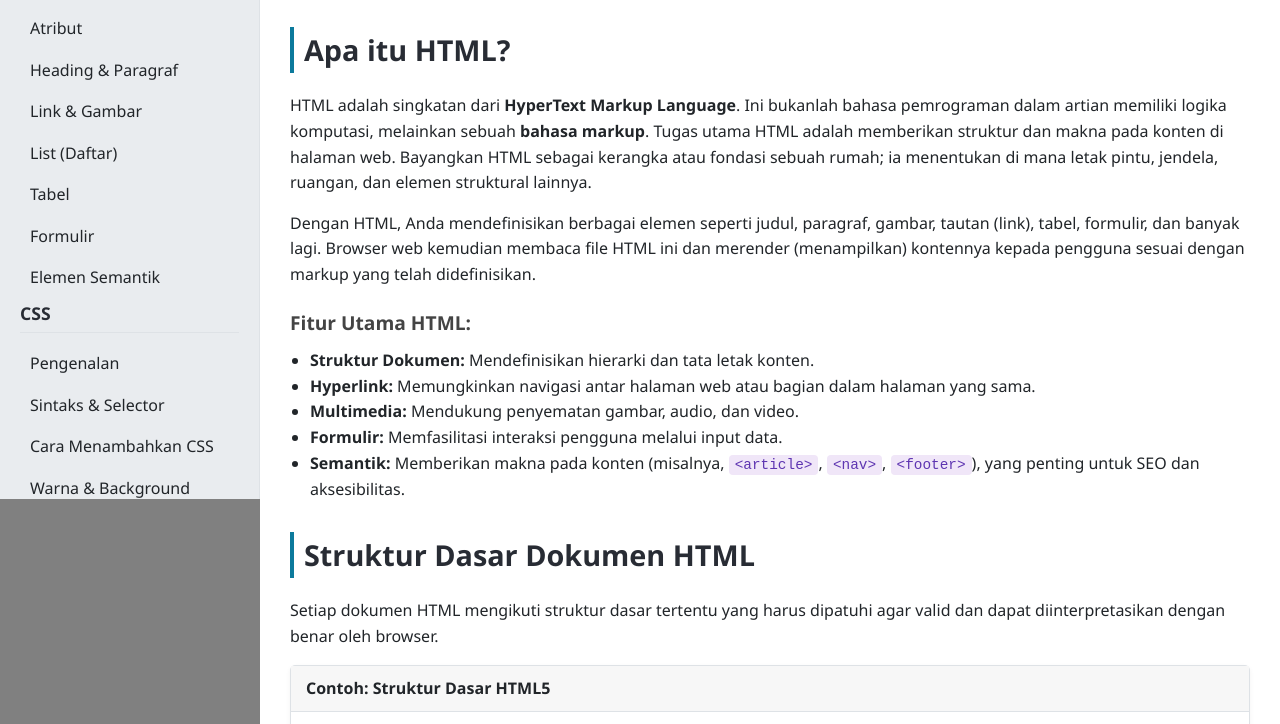
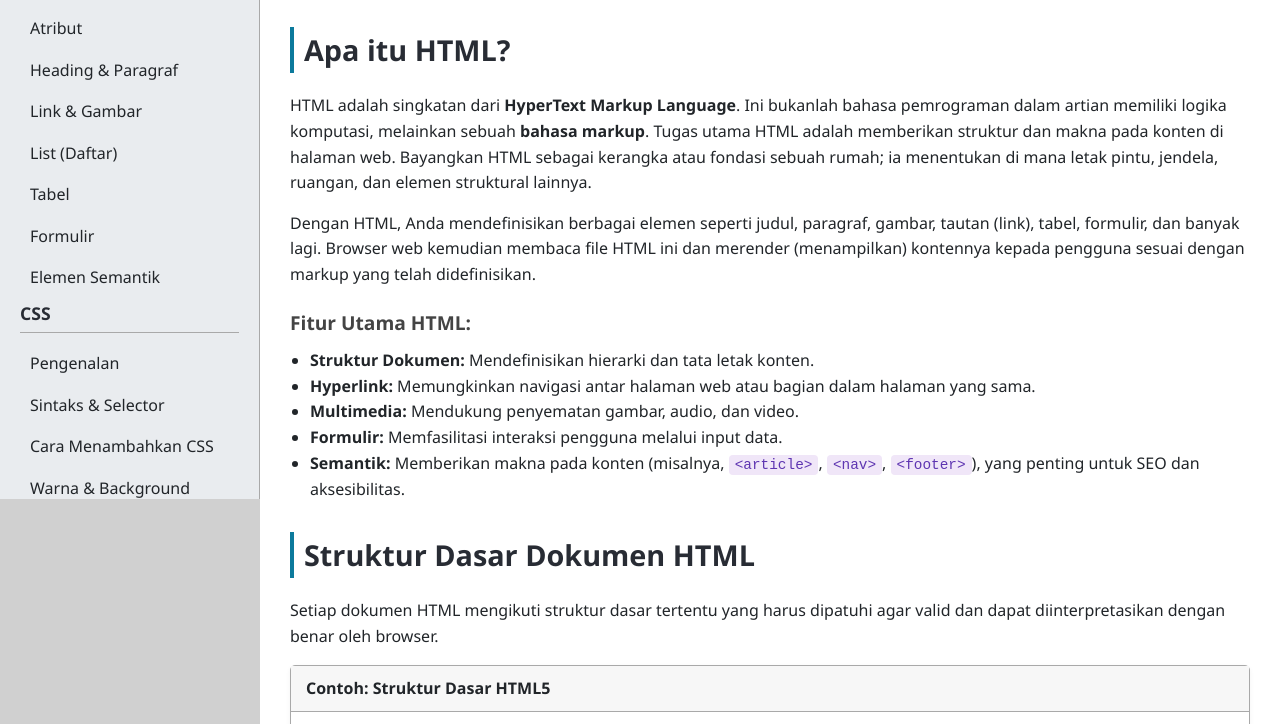
Before and after one commit to UVOSHOP/CodeStudio, a plain HTML site: page tutorial.html in a window 1280 px wide. Shown: the part 301-1025 px from the top of the page. Drawn offline with Linux system fonts and the light colour scheme.

Commit message:
Update tutorial.html

```diff
--- a/tutorial.html
+++ b/tutorial.html
@@ -13,11 +13,11 @@
     :root {
       --primary-color: #282c34; /* Warna header/footer */
       --secondary-color: #0c7a9c; /* Warna aksen untuk link, tombol "Coba Sendiri" */
-      --background-color: #808080; /* Latar belakang body utama */
+      --background-color: #d0d0d0; /* Latar belakang body utama */
       --content-bg-color: #ffffff; /* Latar belakang area konten */
       --text-color: #212529; /* Warna teks utama */
       --code-bg-color: #e9ecef; /* Latar belakang blok kode */
-      --border-color: #dee2e6; /* Warna border */
+      --border-color: #a9a9a9; /* Warna border */
       --sidebar-width: 260px;
       --header-height: 60px; /* Tinggi header utama */
       --ads-top-height: 60px; /* Perkiraan tinggi kontainer iklan atas */
```
